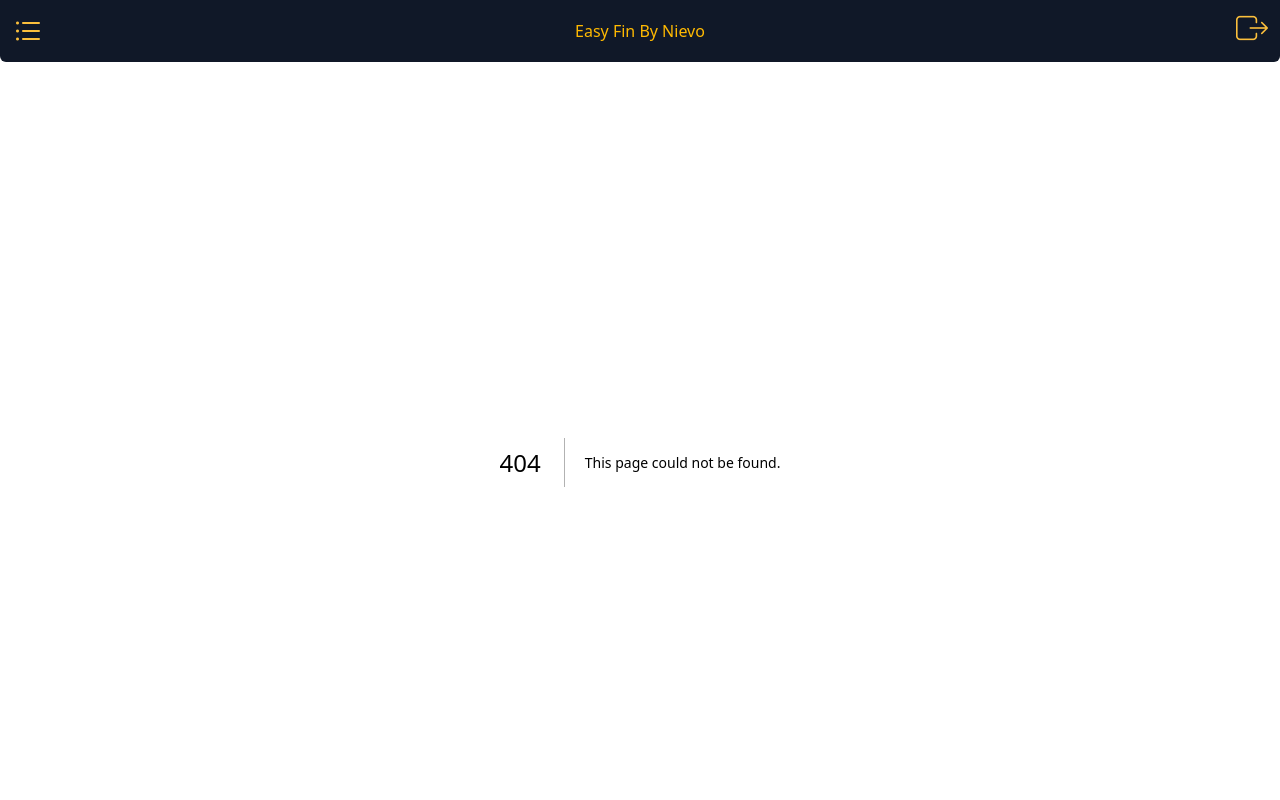
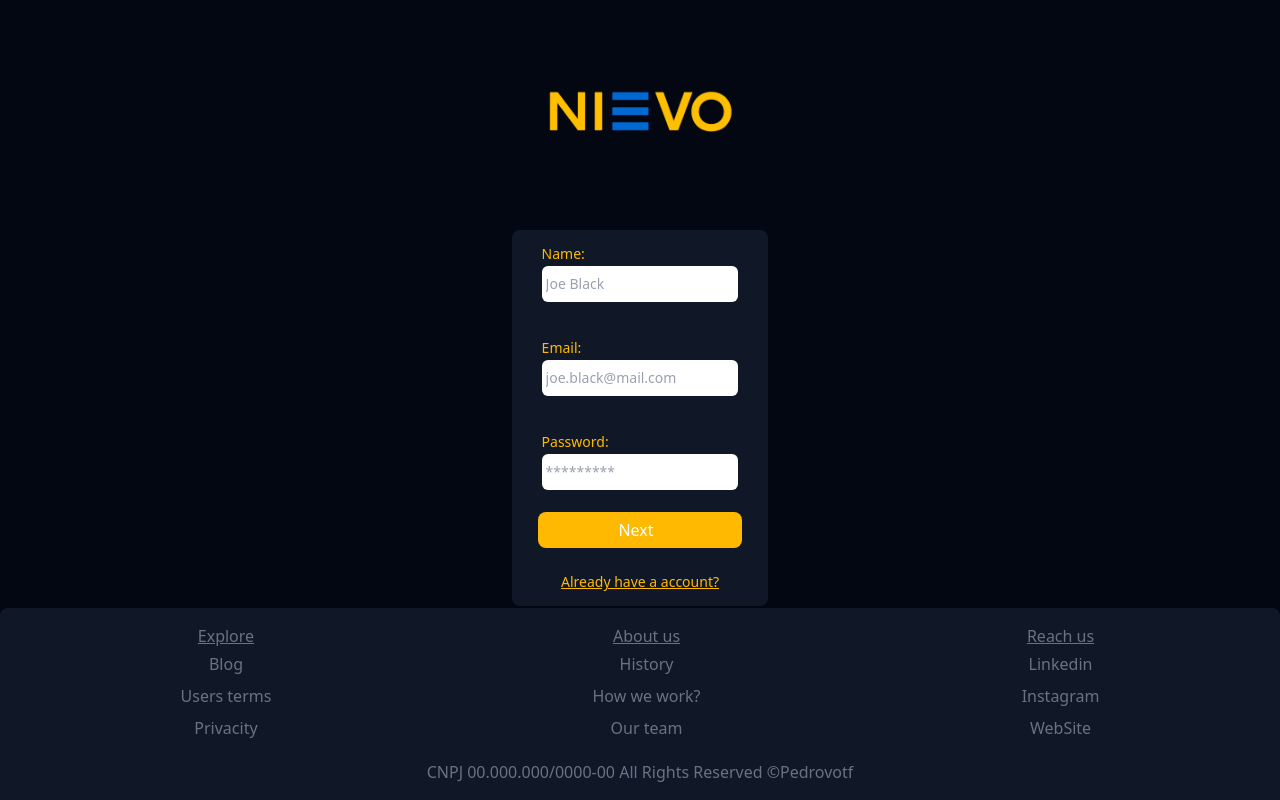
Before and after one commit to pedrovtof/Controle-de-orcamento, a Next.js app in the folder code/frontend/easy-fin-by-nievo/: page /login in a window 1280 px wide. Before the commit this address had no page. Shown: the top 800 px of the page. Built offline with nearby package versions, Linux system fonts and the light colour scheme.

Commit message:
Create/default page (#6)
* Create default page and style

* Create login page and style

* New logo

* configure arch

```diff
--- a/code/frontend/easy-fin-by-nievo/src/app/home/page.js
+++ b/code/frontend/easy-fin-by-nievo/src/app/(noHeader)/login/create/page.js
@@ -1,6 +1,6 @@
 import React from 'react'
 
-function Home(){
+function CreateLogin(){
     return(
         <React.Fragment>
             <h1>Ola</h1>
@@ -8,4 +8,4 @@ function Home(){
     )
 }
 
-export default Home
+export default CreateLogin
--- /dev/null
+++ b/code/frontend/easy-fin-by-nievo/src/app/(noHeader)/login/layout.js
@@ -0,0 +1,19 @@
+import "@/app/globals.css";
+import React from 'react'
+import Footer from "@/app/_templates/footer"
+import FormDefault from '@/app/_templates/formDefault'
+
+export const metadata = {
+  title: "Login - Nievo Finance",
+};
+
+export default function LoginLayout({ children }) {
+  return (
+      <React.Fragment>
+        <FormDefault>
+          {children}
+        </FormDefault>
+        <Footer />
+      </React.Fragment>
+  )
+}
--- /dev/null
+++ b/code/frontend/easy-fin-by-nievo/src/app/(noHeader)/login/page.js
@@ -0,0 +1,49 @@
+"use client"
+import React from 'react'
+import { useRouter } from 'next/navigation'
+
+function Login(){
+    const labelsTailwind = 'm-2 p-1 w-[80%] block text-sm/6 font-medium text-amber-400 ';
+    const inputTailwind = 'block w-full rounded-md  grow py-1.5 pr-3 pl-1 text-base text-gray-900 bg-white placeholder:text-gray-400 focus:outline-none sm:text-sm/6'
+    const router = useRouter()
+
+    return(
+        <React.Fragment>
+            <label htmlFor="username" className={labelsTailwind}>
+                Name: <input
+                        id="username"
+                        name="username"
+                        placeholder="Joe Black"
+                        type='text'
+                        className={inputTailwind}
+                        />
+            </label>
+            <label htmlFor="email" className={labelsTailwind}>
+                Email: <input
+                        id="email"
+                        name="email"
+                        placeholder="joe.black@mail.com"
+                        type='mail'
+                        className={inputTailwind}
+                        />
+            </label>
+            <label htmlFor="password" className={labelsTailwind}>
+                Password: <input
+                            id="username"
+                            name="username"
+                            placeholder="*********"
+                            type='password'
+                            className={inputTailwind}
+                            />
+            </label>
+            <button className='w-[80%] cursor-pointer relative  min-w-0 py-1.5 pr-3 pl-1 text-white rounded-lg bg-amber-400 hover:opacity-40 hover:bg-amber-700'>
+                Next
+            </button>
+            <button className={`${labelsTailwind} underline cursor-pointer mb-2`} onClick={() => router.push('/login/create')} >
+              Already have a account?
+            </button>
+        </React.Fragment>
+    )
+}
+
+export default Login
--- /dev/null
+++ b/code/frontend/easy-fin-by-nievo/src/app/(withHeader)/home/layout.js
@@ -0,0 +1,20 @@
+import "@/app/globals.css";
+import React from 'react'
+import Header from "@/app/_templates/header"
+import Footer from "@/app/_templates/footer"
+
+export const metadata = {
+  Nav: "Home - Nievo Finance"
+};
+
+export default function HomeLayout({ children }) {
+  return (
+      <React.Fragment>
+        <Header
+          Nav={metadata.Nav}
+        />
+        {children}
+        <Footer />
+      </React.Fragment>
+  );
+}
--- /dev/null
+++ b/code/frontend/easy-fin-by-nievo/src/app/(withHeader)/home/page.js
@@ -0,0 +1,11 @@
+import React from 'react'
+
+function NewHome(){
+    return(
+        <React.Fragment>
+            <h1>Ola</h1>
+        </React.Fragment>
+    )
+}
+
+export default NewHome
--- /dev/null
+++ b/code/frontend/easy-fin-by-nievo/src/app/(withHeader)/overview/layout.js
@@ -0,0 +1,20 @@
+import "@/app/globals.css";
+import React from 'react'
+import Header from "@/app/_templates/header"
+import Footer from "@/app/_templates/footer"
+
+export const metadata = {
+  Nav: "Overview - Nievo Finance"
+};
+
+export default function HomeLayout({ children }) {
+  return (
+      <React.Fragment>
+        <Header
+          Nav={metadata.Nav}
+        />
+        {children}
+        <Footer />
+      </React.Fragment>
+  );
+}
--- /dev/null
+++ b/code/frontend/easy-fin-by-nievo/src/app/(withHeader)/overview/page.js
@@ -0,0 +1,11 @@
+import React from 'react'
+
+function NewHome(){
+    return(
+        <React.Fragment>
+            <h1>Ola</h1>
+        </React.Fragment>
+    )
+}
+
+export default NewHome
--- a/code/frontend/easy-fin-by-nievo/src/app/_templates/footer.js
+++ b/code/frontend/easy-fin-by-nievo/src/app/_templates/footer.js
@@ -35,7 +35,7 @@ const dic = {
 function Footer(){
     return(
         <React.Fragment>
-            <div className='bg-gray-900 text-center  pb-4 rounded-t-lg'>
+            <div className='bg-gray-900 text-center  pb-4 rounded-t-lg fixed bottom-0 w-full'>
                 <div className='flex flex-col gap-2 p-8 items-center justify-around sm:flex-row sm:items-start sm:gap-6 sm:py-4'>
                     {
                         menuData.map((item, index)=>{
--- /dev/null
+++ b/code/frontend/easy-fin-by-nievo/src/app/_templates/formDefault.js
@@ -0,0 +1,22 @@
+import React, { Children } from 'react'
+import Image from 'next/image'
+import Logo from '../../../public/logos/logo_template_escrito.png'
+
+function FormDefault({children}){
+    return(
+        <React.Fragment>
+           <div className='text-center m-auto'>
+                <Image
+                    alt='logo-brand'
+                    src={Logo}
+                    className='w-[18%] rounded-full  m-auto'
+                />
+           </div>
+           <div className='flex h-fit gap-2.5 flex-col w-[70%] sm:w-[20%] rounded-lg justify-evenly text-left self-center m-auto mb-[1%] items-center bg-gray-900'>
+            {children}
+           </div>
+        </React.Fragment>
+    )
+}
+
+export default FormDefault
--- a/code/frontend/easy-fin-by-nievo/src/app/layout.js
+++ b/code/frontend/easy-fin-by-nievo/src/app/layout.js
@@ -1,21 +1,17 @@
 import "@/app/globals.css";
-import Header from "@/app/_templates/header"
-import Footer from "@/app/_templates/footer"
+import dynamic from 'next/dynamic'
+
 
 export const metadata = {
-  title: "Home - Nievo Finance",
-  Nav:"Easy Fin By Nievo"
+  title: "Nievo Finance"
 };
 
 export default function RootLayout({ children }) {
+
   return (
     <html lang="en">
-      <body>
-        <Header
-          Nav={metadata.Nav}
-        />
+      <body className="bg-gray-950">
         {children}
-        <Footer />
       </body>
     </html>
   );
--- a/code/frontend/easy-fin-by-nievo/src/app/page.js
+++ b/code/frontend/easy-fin-by-nievo/src/app/page.js
@@ -1,9 +1,31 @@
-import React from 'react' ;
+"use client"
+import React from 'react'
+import Image from 'next/image'
+import Logo from '../../public/logos/logo_template_default.png'
+import { useRouter } from 'next/navigation'
+
 
 export default function Home() {
+  const router = useRouter()
+
   return (
       <React.Fragment>
-
+        <div className='flex flex-col w-fit sm:w-[40%] h-[85vh] rounded-lg justify-evenly text-center self-center m-auto mb-[1%] mt-[1%] items-center bg-gray-900 '>
+          <Image
+            alt='logo-brand'
+            src={Logo}
+            className='w-[18%] rounded-full '
+          />
+          <h1 className='font-bold w-fit text-3xl text-amber-400'>
+            Nievo Fin
+          </h1>
+          <button
+            className=' w-[30%] p-1 text-white rounded-lg bg-amber-400 hover:opacity-40 hover:bg-amber-700'
+            onClick={() => router.push('/login')}
+            >
+            Begin
+          </button>
+        </div>
       </React.Fragment>
 
   );
```
Also changed, not shown: code/frontend/easy-fin-by-nievo/public/logos/logo_template_default.png (added), code/frontend/easy-fin-by-nievo/public/logos/logo_template_escrito.png (added).
